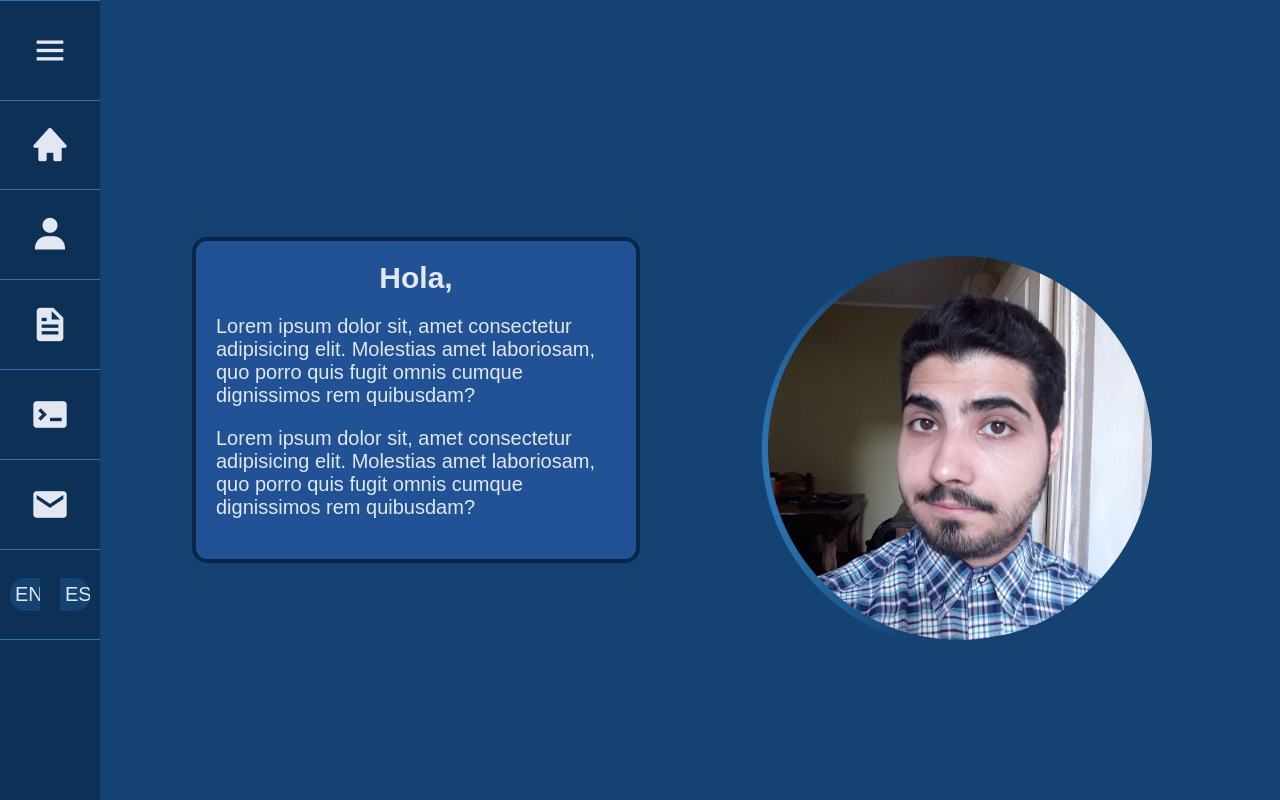
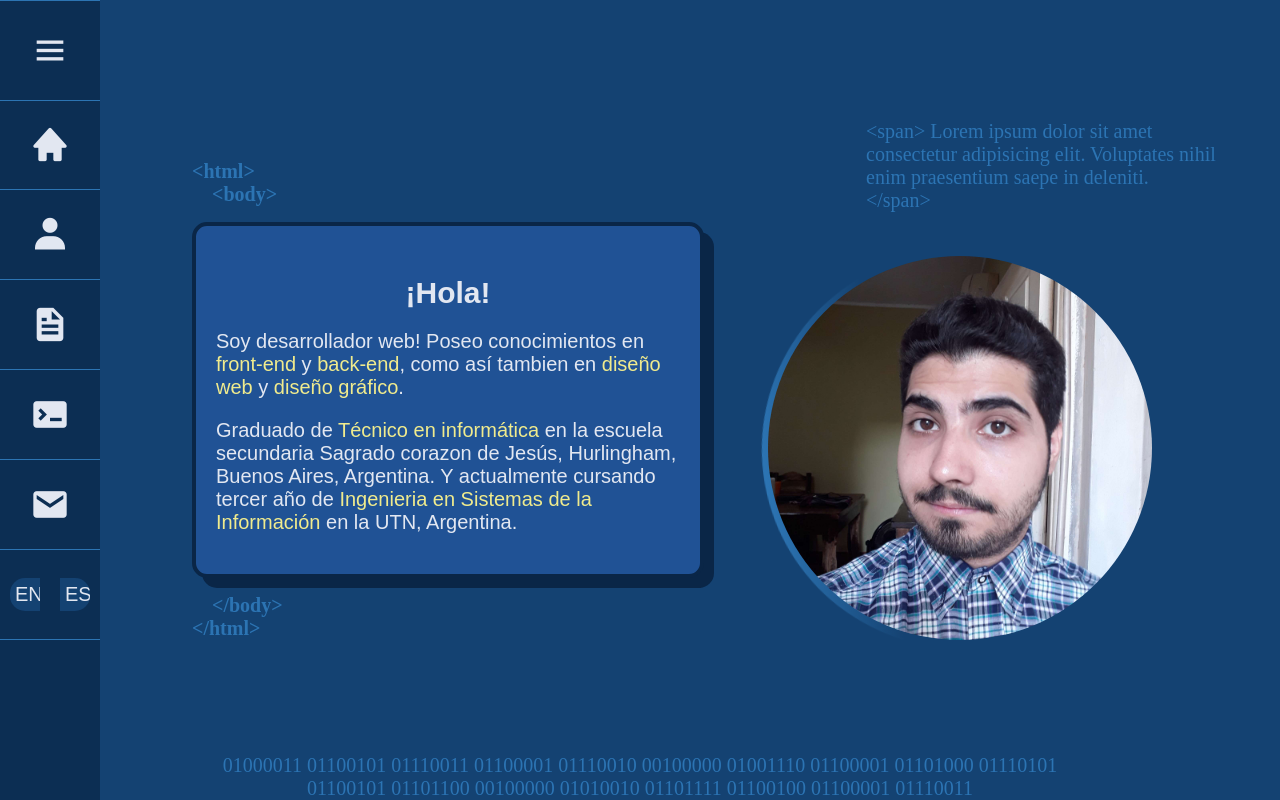
Before and after one commit to NahuRodas/nahurodas, a React (Create React App) app: page /SobreMi in a window 1280 px wide. Built offline with nearby package versions, Linux system fonts and the light colour scheme.

Commit message:
home animations

```diff
--- a/src/App.js
+++ b/src/App.js
@@ -10,6 +10,27 @@ import Contacto from './components/Contacto/Contacto';
 function App() {
     return(
         <>
+        <div className="bg-page">
+          <div className="decoration">
+            <p>01000011 01100101 01110011 01100001
+              01110010 00100000 01001110 01100001
+              01101000 01110101 01100101 01101100
+              00100000 01010010 01101111 01100100
+              01100001 01110011</p>
+          </div>
+          <div className="quote">
+            <span>&lt;span&gt; Lorem ipsum dolor sit amet consectetur adipisicing elit.
+              Voluptates nihil enim praesentium saepe in deleniti. &lt;/span&gt;</span>
+          </div>
+          <div className="bg-code-top">
+              <h4 className='bg-html'>&lt;html&gt;</h4>
+              <h4 className='bg-body'>&emsp;&lt;body&gt;</h4>
+          </div>
+          <div className="bg-code-bot">
+              <h4 className='bg-body'>&emsp;&lt;/body&gt;</h4>
+              <h4 className='bg-html'>&lt;/html&gt;</h4>
+          </div>
+        </div>
             <NavBar />
             <Routes>
                     <Route path='/' element = { <Home /> } />
--- a/src/components/Home/Home.js
+++ b/src/components/Home/Home.js
@@ -1,41 +1,21 @@
+import 'animate.css'
+import './Home.scss'
 
-import './Home.scss'
 
 const Home = () => {
     return (
       <div className="home">
-        <div className="bg-page">
-          <div className="decoration">
-            <p>01000011 01100101 01110011 01100001
-              01110010 00100000 01001110 01100001
-              01101000 01110101 01100101 01101100
-              00100000 01010010 01101111 01100100
-              01100001 01110011</p>
-          </div>
-          <div className="quote">
-            <span>&lt;span&gt; Lorem ipsum dolor sit amet consectetur adipisicing elit.
-              Voluptates nihil enim praesentium saepe in deleniti. &lt;/span&gt;</span>
-          </div>
-          <div className="bg-code-top">
-              <h4 className='bg-html'>&lt;html&gt;</h4>
-              <h4 className='bg-body'>&emsp;&lt;body&gt;</h4>
-          </div>
-          <div className="bg-code-bot">
-              <h4 className='bg-body'>&emsp;&lt;/body&gt;</h4>
-              <h4 className='bg-html'>&lt;/html&gt;</h4>
-          </div>
-        </div>
         <div className="contenedor">
           <h1 className='main-title'>
             <div className= 'first-name'>
-              <div className="title">C</div>
+              <div className="title first-letter">C</div>
               <div className="title">e</div>
               <div className="title">s</div>
               <div className="title">a</div>
               <div className="title">r</div>
             </div>
             <div className="mid-name">
-              <div className="title">N</div>
+              <div className="title first-letter">N</div>
               <div className="title">a</div>
               <div className="title">h</div>
               <div className="title">u</div>
@@ -43,14 +23,14 @@ const Home = () => {
               <div className="title">l</div>
             </div>
             <div className="last-name">
-              <div className="title">R</div>
+              <div className="title first-letter">R</div>
               <div className="title">o</div>
               <div className="title">d</div>
               <div className="title">a</div>
               <div className="title">s</div>
             </div>
           </h1>
-        <p className='subtitle'>Desarrolador Web - Front end - Back end - Diseñador Web  </p>
+        <p className='subtitle  animate__animated animate__fadeIn'>Desarrolador Web - Front end - Back end - Diseñador Web  </p>
         </div>
       </div>
     )
--- a/src/components/Home/Home.scss
+++ b/src/components/Home/Home.scss
@@ -2,11 +2,13 @@
 /****** VARIABLES GLOBALES ******/
 /********************************/
 
+$navbar-bg: #3A1078;
 $primary-color: #0A2647;
 $secondary-color: #144272;
 $third-color: #205295;
 $fourth-color: #2C74B3;
 $text-color: #e2e7f1;
+$second-text-color: #F0EB8D;
 
 @font-face {
     font-family: 'Techno';
@@ -14,6 +16,8 @@ $text-color: #e2e7f1;
 }
 
     /***************************/
+
+*{overflow: hidden;}
 
 .contenedor{
     padding-left: 150px;
@@ -27,6 +31,7 @@ $text-color: #e2e7f1;
 .home{
     background-color: $secondary-color;
     color: $text-color;
+    overflow: hidden;
 
 
     .main-title{
@@ -39,7 +44,8 @@ $text-color: #e2e7f1;
         font-family: 'Techno', 'Arial';
         user-select: none;
         text-shadow: 15px 15px 2px $primary-color;
-    }
+
+}
 
     .first-name{
         position: absolute;
@@ -60,23 +66,8 @@ $text-color: #e2e7f1;
         right: 13%;
     }
 
-    .title:hover{
-        animation: mainTitleAnimation 0.5s ease-out infinite;
-    }
 }
 
-@keyframes mainTitleAnimation{
-    0%{
-        font-size: 9vw;
-    }
-    50%{
-        font-size: 11vw;
-
-    }
-    100%{
-        font-size: 9vw;
-    }
-}
 
 .bg-page {
     display: flex;
@@ -134,3 +125,21 @@ $text-color: #e2e7f1;
     bottom: 15%;
     left: 35%;
 }
+
+.first-letter {
+    color: $second-text-color;
+}
+
+.first-name{
+    animation: bounceInDown 1s;
+}
+.mid-name{
+    animation: bounceInDown 1.2s;
+}
+.last-name{
+    animation: bounceInDown 1.4s;
+}
+
+.title:hover{
+    animation: jello 0.5s;
+}
--- a/src/components/SideBar/NavBar.scss
+++ b/src/components/SideBar/NavBar.scss
@@ -3,21 +3,21 @@
     /****** VARIABLES GLOBALES ******/
     /********************************/
 
+$navbar-bg: #3A1078;
 $primary-color: #0A2647;
-$navbar-bg: #0a2647a1;
 $secondary-color: #144272;
 $third-color: #205295;
 $fourth-color: #2C74B3;
 $text-color: #e2e7f1;
+$second-text-color: #F0EB8D;
 
     /*********************************/
     /***** SMALL SCREEN (<750px) *****/
     /*********************************/
 
 .navbar{
-    background-color: $navbar-bg;
+    background-color: #0a2647b2;
     width: 100px;
-    z-index: 3;
     position: fixed;
     top: 0;
     left: 0;
--- a/src/components/SobreMi/SobreMi.js
+++ b/src/components/SobreMi/SobreMi.js
@@ -5,22 +5,23 @@ const SobreMi = () => {
     return(
         <div className="contenedor">
             <div className="contenedor-sobre-mi">
-                <div className="sobre-mi">
-                    <h2>Hola, </h2>
-                    <p>Lorem ipsum dolor sit, amet consectetur adipisicing elit.
-                        Molestias amet laboriosam, quo porro quis fugit omnis
-                        cumque dignissimos rem quibusdam?</p>
-                    <p>Lorem ipsum dolor sit, amet consectetur adipisicing elit.
-                        Molestias amet laboriosam, quo porro quis fugit omnis
-                        cumque dignissimos rem quibusdam?</p>
+                <div className="sobre-mi animate__animated animate__bounceInLeft">
+                    <div className="contenido-sobre-mi">
+                        <h2>¡Hola! </h2>
+                        <p>Soy desarrollador web! Poseo conocimientos en <span>front-end</span> y
+                           <span> back-end</span>, como así tambien en <span>diseño web</span> y <span>diseño gráfico</span>.</p>
+                        <p>Graduado de <span>Técnico en informática</span> en la escuela secundaria
+                            Sagrado corazon de Jesús, Hurlingham, Buenos Aires, Argentina.
+                            Y actualmente cursando tercer año de <span>Ingenieria en Sistemas de la Información</span> en
+                            la UTN, Argentina.</p>
+                    </div>
                 </div>
                 <div className="profile-picture">
-                    <div className="pp-bg">
-
-                </div>
-                <div className="pp-img">
-                    <img src={ ProfilePicture } alt="Foto de perfil" />
-                </div>
+                    <div className="pp-bg animate__animated animate__bounceInRight">
+                    </div>
+                    <div className="pp-img">
+                        <img className='animate__animated animate__bounceInRight' src={ ProfilePicture } alt="Foto de perfil " />
+                    </div>
                 </div>
             </div>
         </div>
--- a/src/components/SobreMi/SobreMi.scss
+++ b/src/components/SobreMi/SobreMi.scss
@@ -2,11 +2,13 @@
 /****** VARIABLES GLOBALES ******/
 /********************************/
 
+$navbar-bg: #3A1078;
 $primary-color: #0A2647;
 $secondary-color: #144272;
 $third-color: #205295;
 $fourth-color: #2C74B3;
 $text-color: #e2e7f1;
+$second-text-color: #F0EB8D;
 
 .contenedor-sobre-mi{
     display: flex;
@@ -16,25 +18,38 @@ $text-color: #e2e7f1;
 }
 
 .sobre-mi{
+    display: flex;
+    justify-content: center;
+    align-items: center;
     position: absolute;
     left: 15%;
     font-family: Arial, Helvetica, sans-serif;
     color: $text-color;
     background-color: $third-color;
-    width: 35vw;
-    padding: 20px;
+    width: 40vw;
+    height: fit-content;
     border: 4px solid $primary-color;
     border-radius: 15px;
+    box-shadow: 10px 10px $primary-color;
 }
 
-.sobre-mi h2{
+.contenido-sobre-mi{
+    padding: 20px;
+    padding-top: 30px;
+}
+
+.contenido-sobre-mi h2{
     text-align: center;
     font-size: 30px;
+    margin-top: 20px;
     margin-bottom: 20px;
 }
-.sobre-mi p{
+.contenido-sobre-mi p{
     font-size: 20px;
     margin-bottom: 20px;
+}
+.contenido-sobre-mi span{
+    color: $second-text-color;
 }
 
 .profile-picture{
@@ -50,7 +65,7 @@ $text-color: #e2e7f1;
     position: absolute;
     right: 9.5%;
     bottom: 19%;
-    background: linear-gradient(to right, $secondary-color 70%, $fourth-color);
+    background: linear-gradient(to right, #14417200 70%, $fourth-color);
     border-radius: 50%;
     animation: ppAnimation 1s linear infinite;
 }
```
